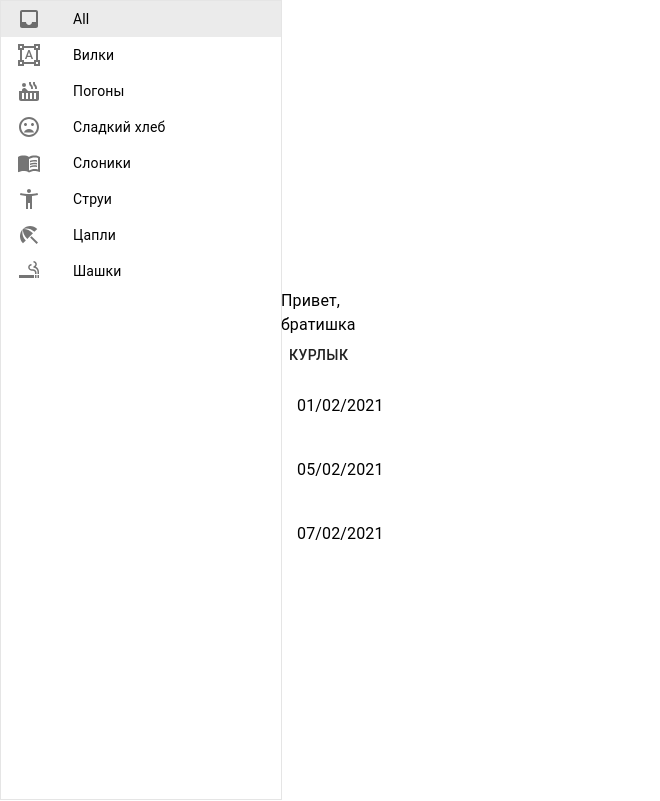
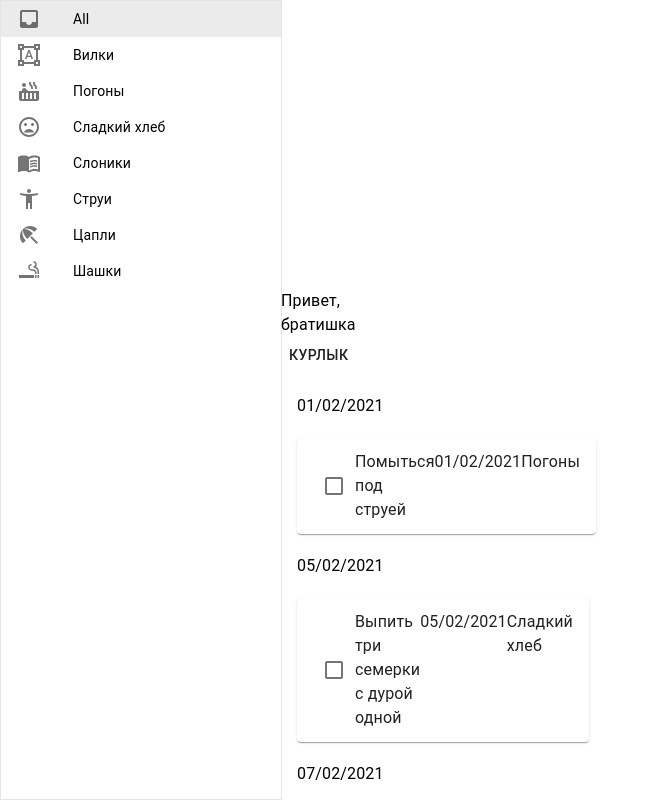
Before and after one commit to yukolonin/ToDoManager, a React (Create React App) app: page / in a window 1280 px wide. Shown: the top 801 px of the page, without its empty margins (0-660 px from the left). Built offline with nearby package versions, Linux system fonts and the light colour scheme.

Commit message:
Some buttons work,  work, but going to restructure the tree

```diff
--- a/src/SideMenu.tsx
+++ b/src/SideMenu.tsx
@@ -37,7 +37,7 @@ function SideMenu(prop: {
         isNew: boolean,
         taskList: Array<Task>
     ) => {
-        if (isNew) {
+        if (isNew) { // TODO Refactor !!!
             taskList.push(newTask) // Might work wrong, dunno
         }
         else {
--- a/src/TaskAccordion.tsx
+++ b/src/TaskAccordion.tsx
@@ -22,27 +22,17 @@ function TaskAccordion(prop: {
 
     const handleEditClick = ( //TODO: Impement in TA body
         event: React.MouseEvent<HTMLDivElement, MouseEvent>,
-        task: Task
+        // task: Task
     ) => {
         prop.setMenuOn(true);
         // Would it work as I imagine?
-        return <SideMenu
-            isNew={false}
-            maintask={task}
-            tl={prop.taskList}
-            setMenuOn={prop.setMenuOn}
-            setTaskList={prop.setTaskList}
-            // onOkClick={(
-            //     event: React.MouseEvent<HTMLDivElement, MouseEvent>
-            // ) =>
-            //     handleOkClick(event, oldTask, newTask,false, tl)
-            // }
-            // onDiscardClick={(
-            //     event: React.MouseEvent<HTMLDivElement, MouseEvent>
-            // ) =>
-            //     handleDiscardClick(event, oldTask)
-            // }
-        />
+        // return <SideMenu
+        //     isNew={false}
+        //     maintask={task}
+        //     tl={prop.taskList}
+        //     setMenuOn={prop.setMenuOn}
+        //     setTaskList={prop.setTaskList}
+        // />
     };
 
     return (
@@ -59,10 +49,21 @@ function TaskAccordion(prop: {
                     <Typography>{prop.task.group}</Typography>
                 </AccordionSummary>
                 <AccordionDetails>
-                    <Button>Edit</Button>
+                    <Button
+                        onClick={(event: any) => {handleEditClick(event)}}
+                    >
+                        Edit
+                    </Button>
                 </AccordionDetails>
             </Accordion>
-            {/*{menuOn && <SideMenu/>} PROPS, MENUON*/}
+
+            {/*{prop.menuOn && <SideMenu*/}
+            {/*    isNew={false}*/}
+            {/*    maintask={prop.task}*/}
+            {/*    tl={prop.taskList}*/}
+            {/*    setMenuOn={prop.setMenuOn}*/}
+            {/*    setTaskList={prop.setTaskList}*/}
+            {/*/>}*/}
         </div>
     )
 }
--- a/src/TaskList.tsx
+++ b/src/TaskList.tsx
@@ -27,29 +27,9 @@ function TaskList(prop: {group: Groups}){
         event: React.MouseEvent<HTMLDivElement, MouseEvent>,
     ) => {
         setMenuOn(true);
-        // Would it work as I imagine?
-        // return <SideMenu
-        //     isNew={true}
-        //     maintask={{date: '--/--/----', task: '', group: Groups.ВИЛКИ}}
-        //     tl={taskList}
-        //     setMenuOn={setMenuOn}
-        //     setTaskList={setTaskList}
-        // />
-
-        // return <div>
-        //     <Typography>Курлык</Typography>
-        //     <Typography>Курлык</Typography>
-        //     <Typography>Курлык</Typography>
-        // </div>
-
-        return <></>
-
     };
 
-    // let taskListOut = taskList;
-    // let tasklistout: Array<Task> = InsertDates(taskList, prop.group)
-    // let tasklistout2: Array<Task> = InsertDates(taskList, prop.group)
-    // let tasklistout: Array<Task> = InsertDates(prop.items, prop.group)
+    let taskListOut = taskList.map((a) => (a))
 
     return (
         <div className="task-list">
@@ -68,7 +48,7 @@ function TaskList(prop: {group: Groups}){
             </Button>
 
             <List>
-                {InsertDates(taskList, prop.group).map((task: Task) => (
+                {InsertDates(taskListOut, prop.group).map((task: Task) => (
                     task.group == "DATE" || task.group == "All" ?
                         <div>
                             <ListItem key={task.date}>
@@ -78,17 +58,24 @@ function TaskList(prop: {group: Groups}){
                     :
                         <div>
                             <ListItem key={task.date}>
-                                {/*<TaskAccordion*/}
-                                {/*    task={task}*/}
-                                {/*    menuOn={false}*/}
-                                {/*    taskList={taskList}*/}
-                                {/*    setMenuOn={setMenuOn}*/}
-                                {/*    setTaskList={setTaskList}*/}
-                                {/*/>*/}
+                                <TaskAccordion
+                                    task={task}
+                                    menuOn={menuOn}
+                                    taskList={taskList}
+                                    setMenuOn={setMenuOn}
+                                    setTaskList={setTaskList}
+                                />
                             </ListItem>
                         </div>
                 ))}
             </List>
+            {/*{menuOn && <SideMenu*/}
+            {/*    isNew={true}*/}
+            {/*    maintask={{date: '', task: '', group: Groups.ВИЛКИ}}*/}
+            {/*    tl={taskList}*/}
+            {/*    setMenuOn={setMenuOn}*/}
+            {/*    setTaskList={setTaskList}*/}
+            {/*/>}*/}
         </div>
     )
 }
```
